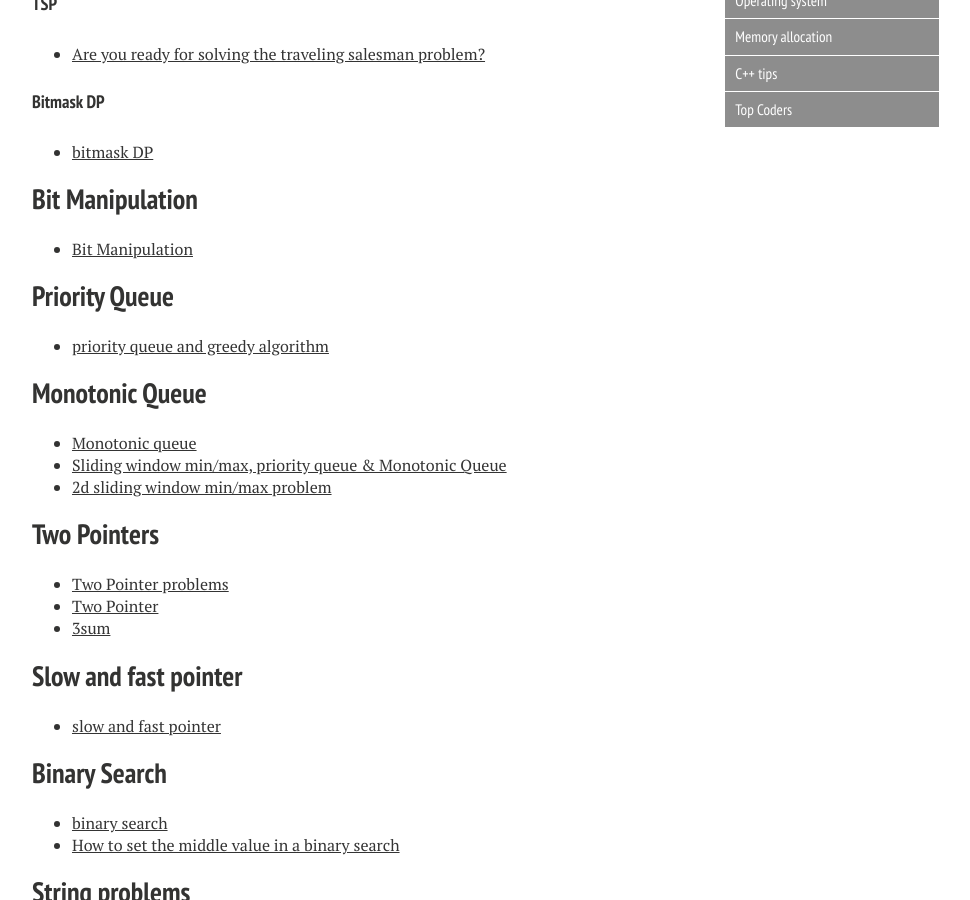
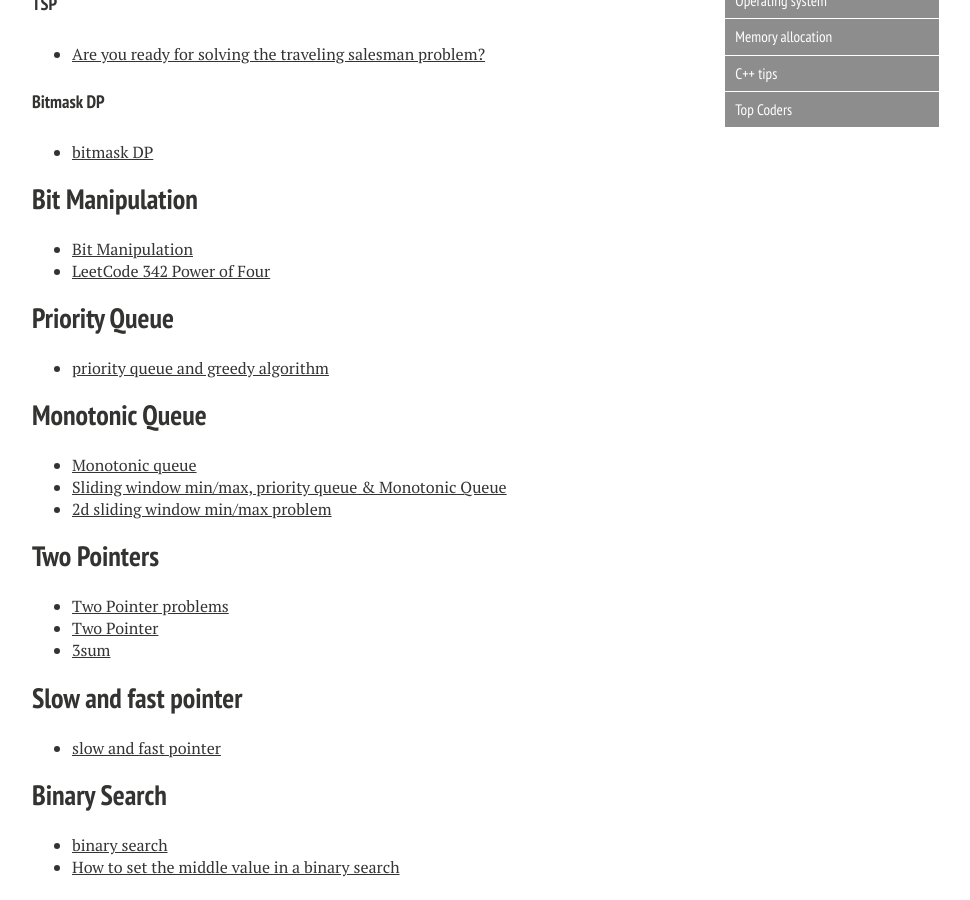
Before and after one commit to xiaokeshen/xiaokeshen.github.io, a Jekyll site: the page built from blog/index.md, in a window 1280 px wide and 900 px high, scrolled down 2942 px. Shown: the whole window, without its empty margins (288-1258 px from the left). Built offline with Jekyll 4.4.1, drawn with Linux system fonts in a browser that asks for light colours; nearby versions of some CDN libraries.

Commit message:
add one article

```diff
--- a/blog/index.md
+++ b/blog/index.md
@@ -109,6 +109,7 @@ My 'Serious' coding got started since I became a student as a Computer Science M
 
 ## Bit Manipulation
 - [Bit Manipulation](https://medium.com/@jim.morris.shen/bit-manipulation-94d53cbd8d42?source=friends_link&sk=4e2bf99ca67a9c159aab29e5efa276cd)
+- [LeetCode 342 Power of Four](https://medium.com/@jim.morris.shen/observations-ca2f998997fe?source=friends_link&sk=9266fa879f9c6b05eeeaa07abb183a37)
 
 ## Priority Queue
 - [priority queue and greedy algorithm](https://medium.com/@jim.morris.shen/priority-queue-greedy-8ea4097d7901?source=friends_link&sk=16381f36e6ea8b67a6510ba4ecf4016c)
```
